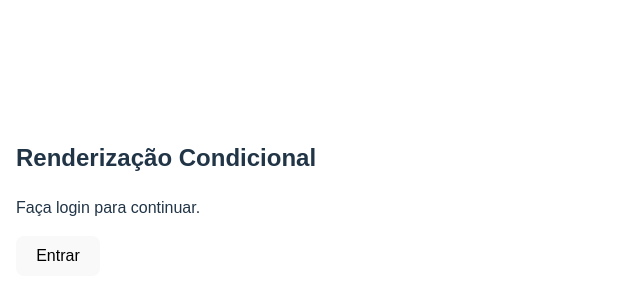
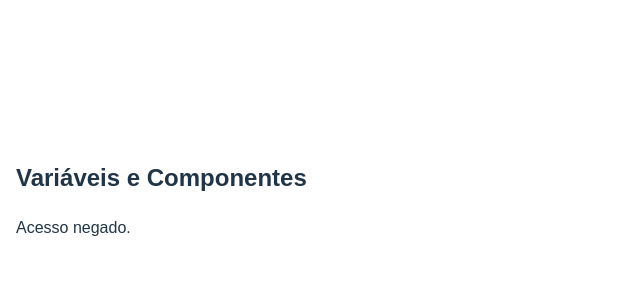
Before and after one commit to felipesayegg/React-Vite, a React (Vite) app: page / in a window 1280 px wide. Shown: the part 202-502 px from the top of the page, without its empty margins (0-640 px from the left). Built offline with nearby package versions, Linux system fonts and the light colour scheme.

Commit message:
Implementa MensagemUsuario

```diff
--- a/src/App.jsx
+++ b/src/App.jsx
@@ -1,8 +1,8 @@
-import MensagemLogin from "./components/MensagemLogin";
+import MensagemUsuario from "./components/MensagemUsuario";
 export default function App() {
   return (
     <main style={{ fontFamily: "sans-serif", padding: 16 }}>
-      <MensagemLogin />
+      <MensagemUsuario ok={false} nome="Carlos" />
     </main>
   );
 }
--- /dev/null
+++ b/src/components/MensagemUsuario.jsx
@@ -0,0 +1,15 @@
+function BemVindo({ nome }) {
+  return <p>Bem-vindo(a), {nome}!</p>;
+}
+function AcessoNegado() {
+  return <p>Acesso negado.</p>;
+}
+export default function MensagemUsuario({ ok = true, nome = "Convidado" }) {
+  const componente = ok ? <BemVindo nome={nome} /> : <AcessoNegado />;
+  return (
+    <section>
+      <h2>Variáveis e Componentes</h2>
+      {componente}
+    </section>
+  );
+}
```
